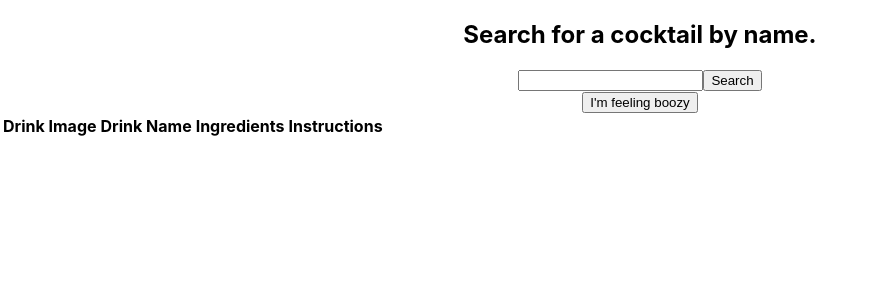
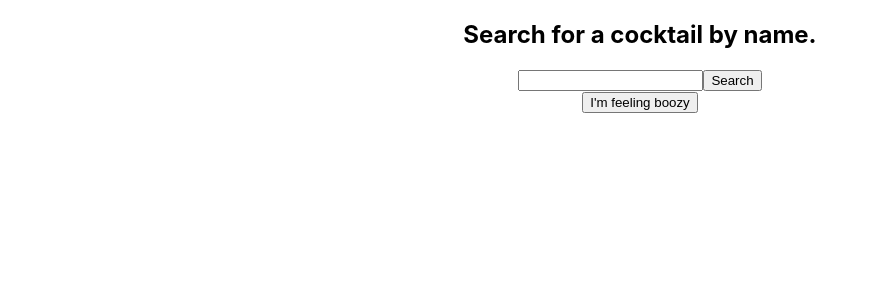
Before and after one commit to jrobalino/cocktail-app, a React (Create React App) app: page / in a window 1280 px wide. Shown: the top 300 px of the page, without its empty margins (0-873 px from the left). Built offline with nearby package versions, Linux system fonts and the light colour scheme.

Commit message:
Set data to null to initiate.

```diff
--- a/src/App.js
+++ b/src/App.js
@@ -9,7 +9,7 @@ const randomAPI = 'https://www.thecocktaildb.com/api/json/v1/1/random.php';
 function App() {
 
   const [searchTerm, setSearchTerm] = useState('');
-  const [data, setData] = useState([]);
+  const [data, setData] = useState(null);
 
   const makeRequest = (isRandom) => {
 
```
